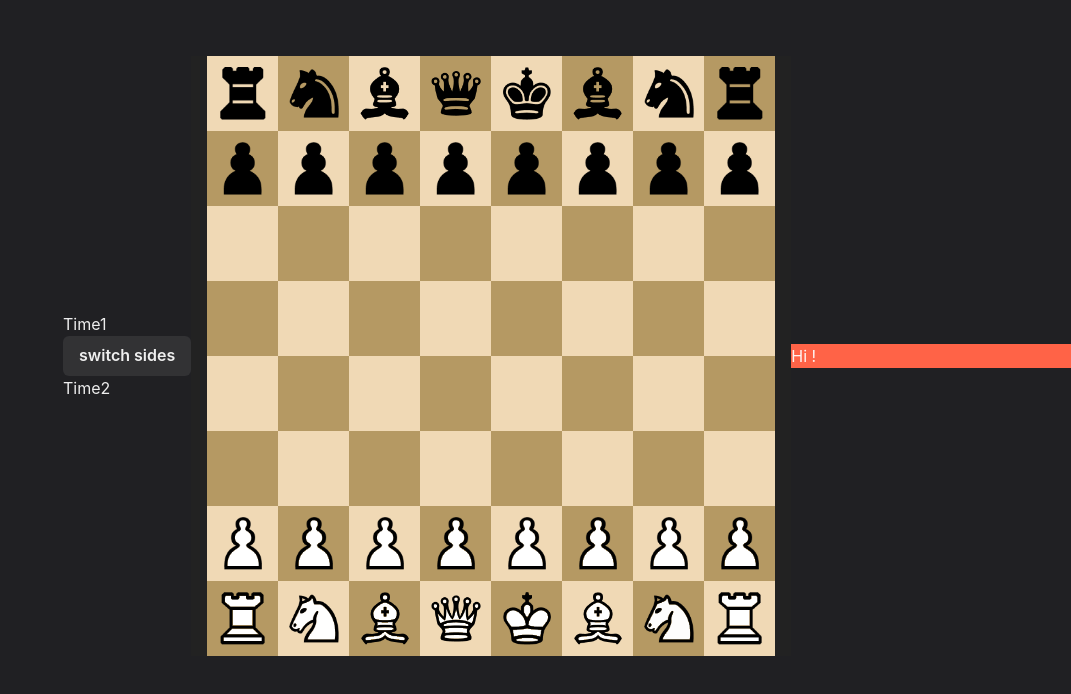
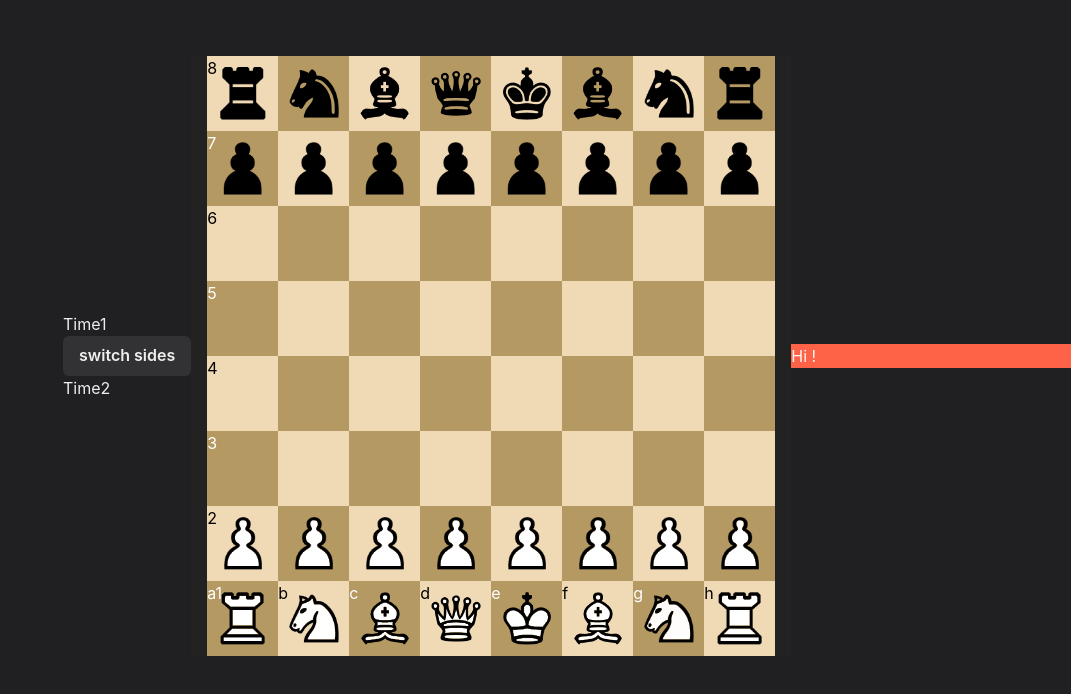
Before and after one commit to The-Law-1/chess-analyzer, a Next.js app in the folder client/: page / in a window 1280 px wide. Shown: the top 694 px of the page, without its empty margins (209-1280 px from the left). Built offline with nearby package versions, Linux system fonts and the light colour scheme.

Commit message:
client/components/ - U: added algebraic notation on certain squares

```diff
--- a/client/components/BoardSquare.jsx
+++ b/client/components/BoardSquare.jsx
@@ -11,6 +11,9 @@ import Promote from './Promote';
 const BoardSquare = ({piece, isBlack, position}) => {
 
     const [promotion, setPromotion] = useState(null);
+    const [file, setFile] = useState(position[0]);
+    const [rank, setRank] = useState(position[1]);
+    const [squareNotation, setSquareNotation] = useState([]);
 
     const [ , drop] = useDrop({
         accept: 'piece',
@@ -30,6 +33,20 @@ const BoardSquare = ({piece, isBlack, position}) => {
             }
         })
 
+
+        let squareNotationText = "";
+
+        setFile(position[0]);
+        setRank(position[1]);
+        if (position[1] === '1') {
+            squareNotationText = position[0];
+        }
+        if (position[0] === 'a') {
+            squareNotationText += position[1];
+        }
+        setSquareNotation(squareNotationText);
+
+
         // * unsub once you stop rendering
         return (() => subscription.unsubscribe());
     }, [position]);
@@ -37,11 +54,13 @@ const BoardSquare = ({piece, isBlack, position}) => {
     return (
         <Box width='100%' height='100%' ref={drop}>
             <Square isBlack={isBlack}>
-                {/* ! you need to figure this shit out it is driving me insane, have the text show behind the pieces */}
-                {/* <Text color='black'>
-                    {square.file}
-                    {square.rank}
-                </Text> */}
+                {/* //! you need to figure this shit out it is driving me insane, have the text show behind the pieces */}
+                {
+                    (!promotion && squareNotation.length > 0) &&
+                        <Text position={'fixed'} color={isBlack ? "black" : "white"} >
+                            {squareNotation}
+                        </Text>
+                }
 
                 { promotion && <Promote promotion={promotion}/>}
 
```
